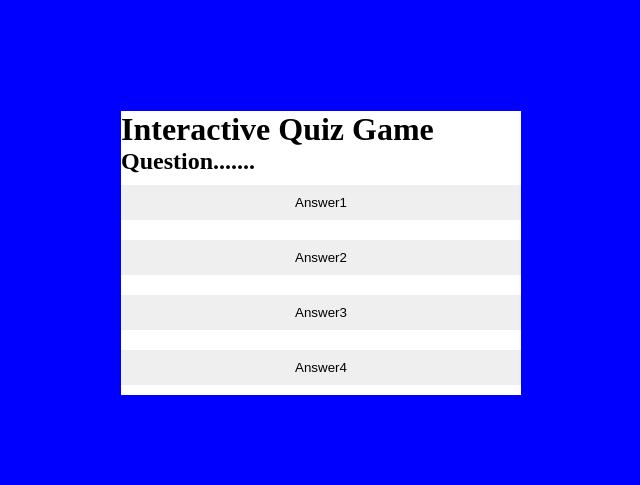
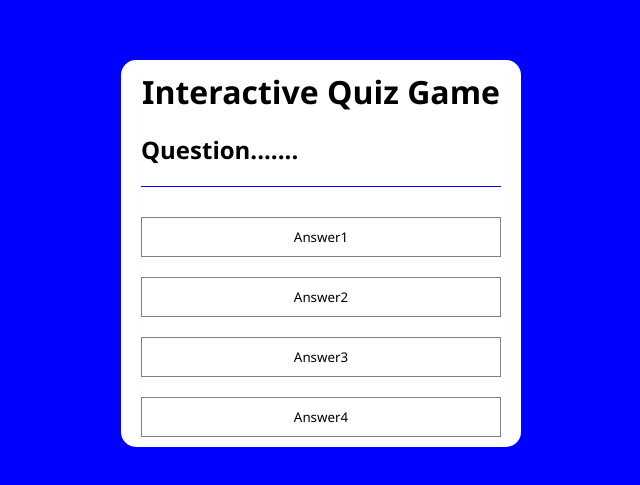
Before and after one commit to shahfawadkhan/classTask003-Interactive-Quiz-Game, a plain HTML site: page index.html in a window 1280 px wide. Shown: the part 147-632 px from the top of the page, without its empty margins (319-959 px from the left). Drawn offline with Linux system fonts and the light colour scheme.

Commit message:
update styling

```diff
--- a/style.css
+++ b/style.css
@@ -3,6 +3,7 @@
     padding: 0;
     box-sizing: border-box;
     transition: .3s;
+    font-family:'Segoe UI', Tahoma, Geneva, Verdana, sans-serif;
 }
 body{
     background: blue;
@@ -14,10 +15,22 @@ body{
 .quiz-game{
     background: white;
     width: 400px;
+    border-radius: 15px;
+}
+.quiz-game>h1{
+    text-align: center;
+    margin: 10px;
+}
+.question{
+    margin-top: 10px;
+    border-bottom: 1px solid blue;
+    padding-bottom: 20px;
+    margin: 20px;
 }
 .btn{
-    width: 100%;
+    width: 90%;
     padding: 10px;
-    margin: 10px 0;
-    border: none;
+    margin: 10px 20px;
+    border: 1px solid grey;
+    background-color: white;
 }
```
